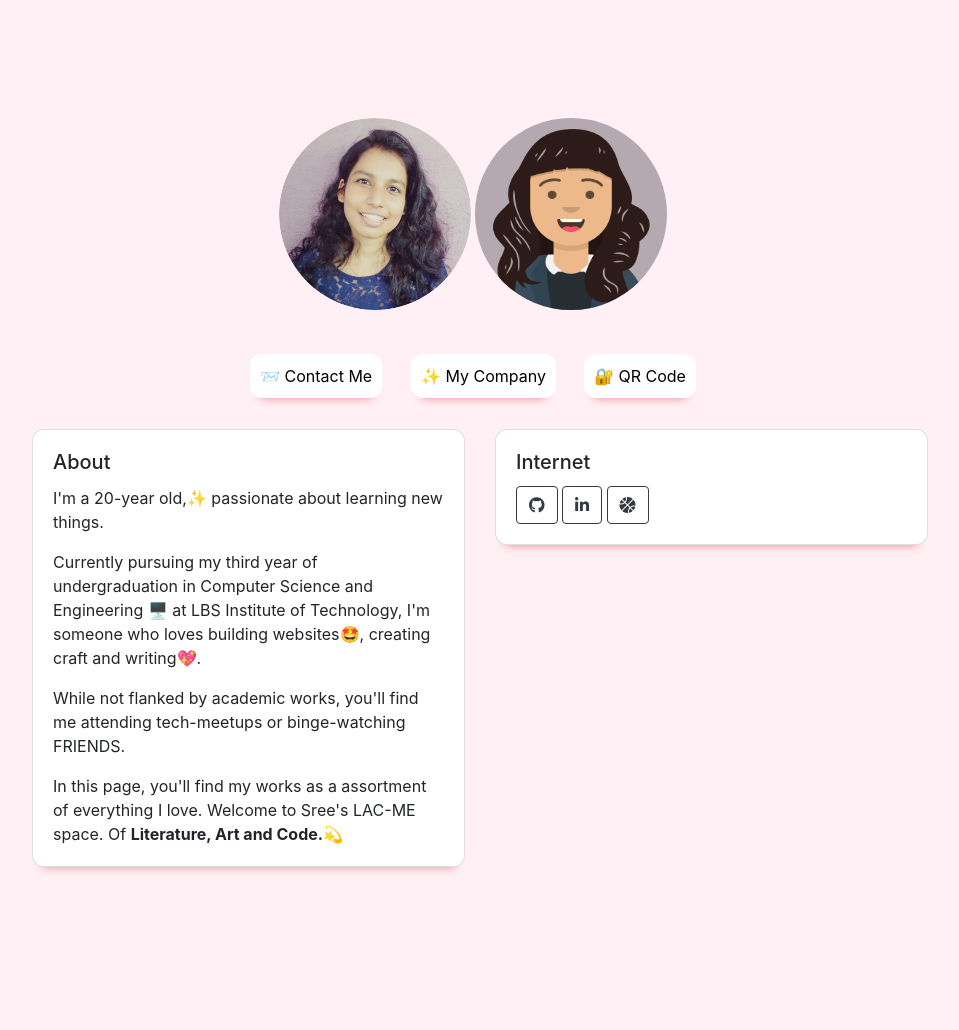
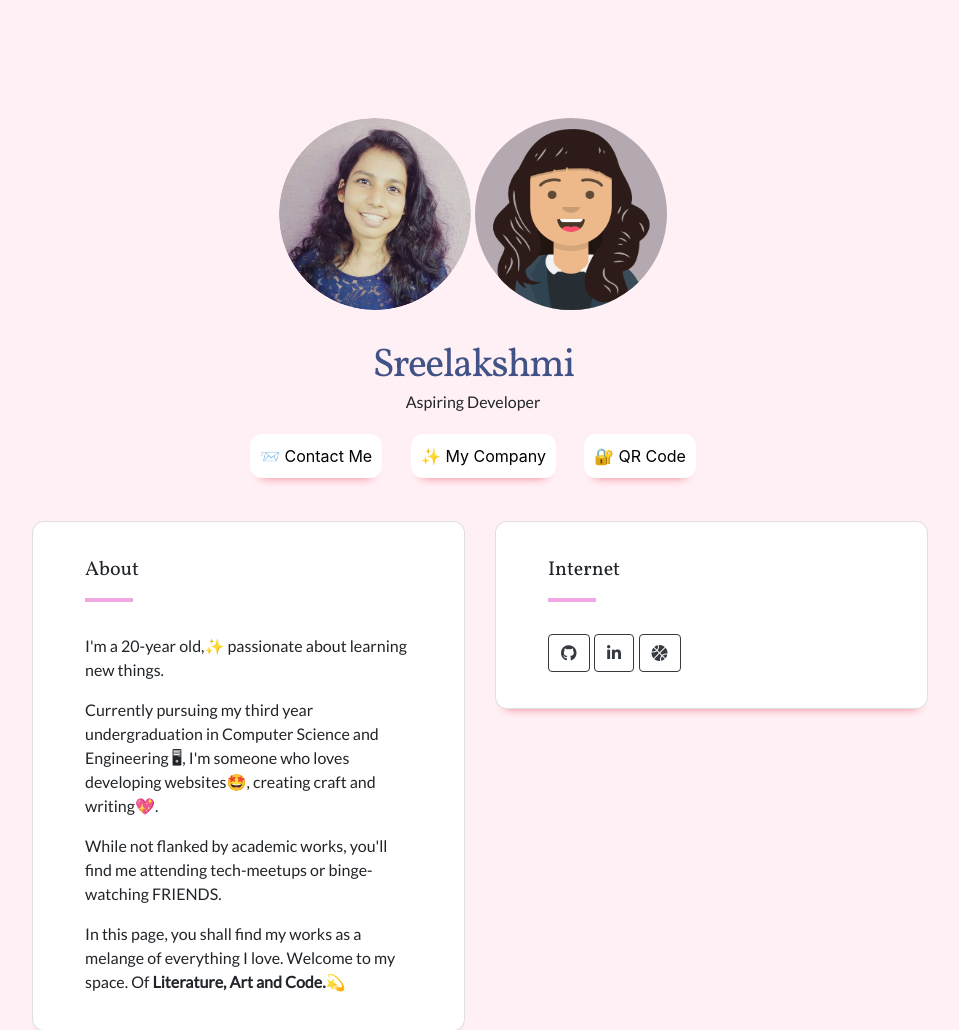
Before and after one commit to sreekb22/portfolio, a plain HTML site: page index.html in a window 1280 px wide. Shown: the top 1030 px of the page, without its empty margins (167-1126 px from the left). Before the commit the page ends 913 px from the top, so only its background shows below. Drawn offline with nearby package versions, Linux system fonts and the light colour scheme.

Commit message:
styling,font,color

```diff
--- a/index.html
+++ b/index.html
@@ -6,6 +6,7 @@
 
     <script src="https://kit.fontawesome.com/97a0227a13.js" crossorigin="anonymous"></script>
 
+    <link href="https://fonts.googleapis.com/css2?family=Lato&family=Vollkorn&display=swap" rel="stylesheet">
 
     <link rel="stylesheet" href="https://stackpath.bootstrapcdn.com/bootstrap/4.4.1/css/bootstrap.min.css" integrity="sha384-Vkoo8x4CGsO3+Hhxv8T/Q5PaXtkKtu6ug5TOeNV6gBiFeWPGFN9MuhOf23Q9Ifjh" crossorigin="anonymous">
     <link rel="stylesheet" href="style.css">
@@ -18,8 +19,12 @@
 
         <div class="img-container">
             <img class="title-img dp-front" src="img/profile.png" alt="Sree's Display Picture">
-            <img class="title-img logo-back" src="img/logo.png" alt="Sree's Avatar">
+            <img class="title-img logo-back" src="img/logo.png" alt="Sree's Avatar"><br>
+
         </div>
+
+        <h1>Sreelakshmi</h1>
+            <p class="sub-title">Aspiring Developer</p>
 
         <div class="btn-container">
                 <button class="button top-btn elem btn-sml"> 📨 Contact Me</button>
@@ -37,10 +42,11 @@
                 <div class="card elem ">
                     <div class="card-body">
                     <h5 class="card-title">About</h5>
+                    <hr>
                     <p class="card-text"> I'm a 20-year old,✨ passionate about learning new things.</p>
-                    <p class="card-text"> Currently pursuing my third year of undergraduation in Computer Science and Engineering 🖥 at LBS Institute of Technology, I'm someone who loves building websites🤩, creating craft and writing💖. </p>
+                    <p class="card-text"> Currently pursuing my third year undergraduation in Computer Science and Engineering 🖥, I'm someone who loves developing websites🤩, creating craft and writing💖. </p>
                     <p class="card-text"> While not flanked by academic works, you'll find me attending tech-meetups or binge-watching FRIENDS.</p>
-                    <p class="card-text"> In this page, you'll find my works as a assortment of everything I love. Welcome to Sree's LAC-ME space. Of <strong>Literature, Art and Code.💫</strong></p>
+                    <p class="card-text"> In this page, you shall find my works as a melange of everything I love. Welcome to my space. Of <strong>Literature, Art and Code.💫</strong></p>
                 </div>
                 </div>
             </div>
@@ -49,7 +55,7 @@
             <div class="col-lg-6">
                 <div class="card elem">
                     <div class="card-body">
-                    <h5 class="card-title">Internet</h5>
+                    <h5 class="card-title">Internet</h5>  <hr>
                     <a href="https://github.com/sreekb22" target="_blank" class="btn btn-outline-dark"><i class="fab fa-github"></i></a>
                     <a href="https://www.linkedin.com/in/sreelakshmi-k-b-464925156/" target="_blank" class="btn btn-outline-dark"><i class="fab fa-linkedin-in"></i></a>
                     <a href="https://dribbble.com/sree_kaybee" target="_blank" class="btn btn-outline-dark"><i class="fas fa-basketball-ball"></i></a>
--- a/style.css
+++ b/style.css
@@ -3,6 +3,41 @@ body{
     background-color: #fff0f5;
     padding: 3% 15%;
     text-align: center;
+}
+
+hr{
+  margin-left: 0;
+  height: 0.25rem;
+  width: 3rem;
+  background-color: #efa8e4;
+  border-style: none;
+  margin-bottom: 2rem;
+
+
+
+}
+h1{
+  padding: 0 auto 0 auto;
+  font-size:2.5rem;
+  letter-spacing: -0.1rem;
+  margin: 0 auto 0 auto;
+  color: #405286;
+  height: auto;
+}
+h1,h5{
+  font-family: "Vollkorn";
+}
+p{
+  font-family: "Lato";
+  text-align: left;
+  }
+
+.sub-title{
+    font-size:1rem;
+    text-align:center;
+    padding: 0 auto 0.5rem auto;
+    margin: 0 auto 0 auto;
+
 }
 
 .top-space{
@@ -13,12 +48,12 @@ body{
 }
 
 .img-container{
-  padding-top:5rem;
-  padding-bottom:2rem;
+  padding-top: 5rem;
+  padding-bottom: 2rem;
 }
 .title-img{
   height: 12rem;
-  width:12rem;
+  width: 12rem;
   border-radius: 6rem;
 }
 
@@ -27,7 +62,7 @@ body{
 }
 
 .btn-container{
-  padding-top: 0.5rem;
+  padding-top: 1rem;
   padding-bottom: 0.5rem;
 }
 
@@ -74,8 +109,10 @@ body{
   }
 
   .content-space{
-    padding-top:0.75rem;
+    padding-top:1.5rem;
   }
+
+
 
   .card{
 
@@ -89,4 +126,5 @@ body{
 
   .card.elem{
     border-radius: 12px;
+    padding: 1rem 2rem 1rem 2rem;
   }
```
